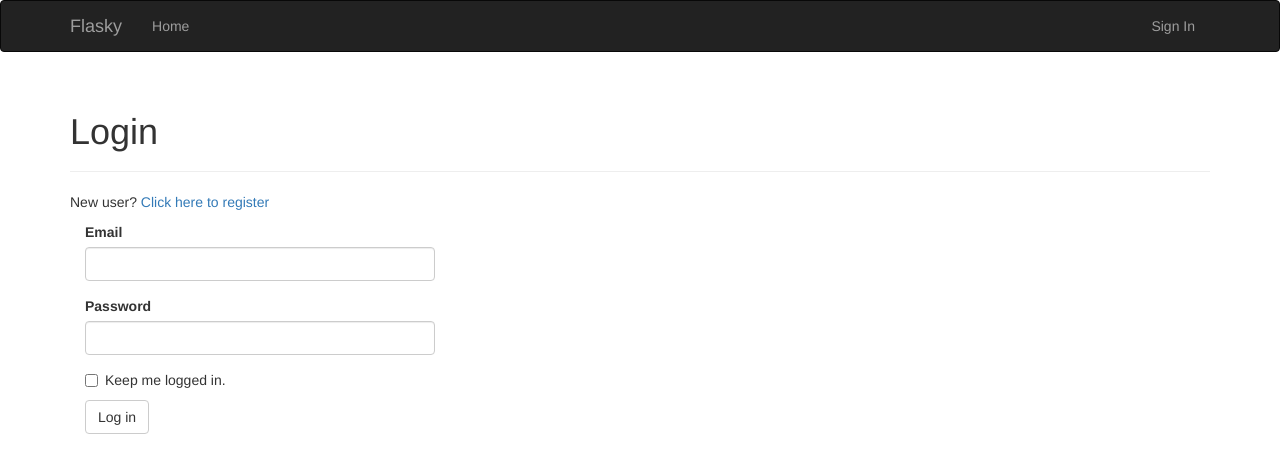
After one commit to wuxiaobai24/flask-study, a Flask app: page /auth/login in a window 1280 px wide. The commit adds this page. Shown: the top 473 px of the page. Run offline with Flask 2, Linux system fonts and the light colour scheme; some libraries are stand-ins or nearby versions.

Commit message:
增加基本的用户登录和注册功能

```diff
--- /dev/null
+++ b/app/auth/__init__.py
@@ -0,0 +1,5 @@
+from flask import Blueprint
+
+auth = Blueprint('auth',__name__)
+
+from . import views
--- /dev/null
+++ b/app/auth/forms.py
@@ -0,0 +1,31 @@
+from flask_wtf import FlaskForm
+from wtforms import StringField, PasswordField, BooleanField,SubmitField
+from wtforms.validators import Required, Length, Email, Regexp, EqualTo
+from wtforms import ValidationError
+from ..models import User
+
+class LoginForm(FlaskForm):
+    email = StringField('Email',validators=[Required(),Length(1,64),Email()])
+    password = PasswordField('Password',validators=[Required()])
+    remember_me = BooleanField('Keep me logged in.')
+    submit = SubmitField('Log in')
+
+class RegistrationForm(FlaskForm):
+    email = StringField('Email', validators = [Required(),Length(1,64),Email()])
+
+    username  = StringField('Username',validators = [
+        Required(),Length(1,64)])#,Regexp('^[A-Za-z][A-Za-z0-9_.]*S',0,
+            #'Usernames must have only letters, '
+            #'numbers, dots or underscores')])
+    password = PasswordField('Password',validators = [
+        Required(),EqualTo('password2',message='Passwords must match.')])
+    password2 = PasswordField('Comfirm password',validators = [Required()] )
+    submit = SubmitField('Register')
+
+    def validate_email(self,field):
+        if User.query.filter_by(email=field.data).first():
+            raise ValidationError('Email already registered.')
+
+    def validate_username(self,field):
+        if User.query.filter_by(username=field.data).first():
+            raise ValidationError('Username already in use.')
--- /dev/null
+++ b/app/auth/views.py
@@ -0,0 +1,47 @@
+from flask import render_template,redirect,request,url_for,flash
+from flask_login import login_user,logout_user
+from . import auth
+from ..models import User
+from flask_login import login_required
+from .forms import LoginForm,RegistrationForm
+from .. import db
+
+# 保护路由
+@auth.route('/secret')
+@login_required
+def secret():
+    return 'Only authenticated users are allowed!'
+
+#登录路由
+@auth.route('/login',methods=['GET','POST'])
+def login():
+    form = LoginForm()
+    if form.validate_on_submit():
+        user = User.query.filter_by(email=form.email.data).first()
+        if user is not None and user.verify_password(form.password.data):
+            login_user(user,form.remember_me.data)
+            return redirect(request.args.get('next') or url_for('main.index'))
+        flash('Invaild username or password')
+    return render_template('auth/login.html',form=form)
+
+#登出路由
+@auth.route('/logout')
+@login_required
+def logout():
+    logout_user()
+    flash('You have been logged out.')
+    return redirect(url_for('main.index'))
+
+#注册页面路由
+@auth.route('/register',methods=['POST','GET'])
+def register():
+    form = RegistrationForm()
+    if form.validate_on_submit():
+        user = User(email=form.email.data,
+                    username = form.username.data,
+                    password = form.password.data)
+        db.session.add(user)
+        db.session.commit()
+        flash('You can now login.')
+        return redirect(url_for('auth.login'))
+    return render_template('auth/register.html',form=form)
--- a/app/main/views.py
+++ b/app/main/views.py
@@ -6,6 +6,7 @@ from .forms import NameForm
 from .. import db
 from ..models import User
 from ..emails import send_mail
+
 
 @main.route('/',methods=['GET','POST'])
 def index():
--- /dev/null
+++ b/app/templates/auth/login.html
@@ -0,0 +1,19 @@
+{% extends "base.html" %}
+{% import "bootstrap/wtf.html" as wtf %}
+
+{% block title %}Flask - Login{% endblock %}
+
+{% block page_content %}
+<div class ="page-header">
+  <h1>Login</h1>
+</div>
+<p>
+  New user?
+  <a href="{{ url_for('auth.register') }}">
+    Click here to register
+  </a>
+</p>
+<div class="col-md-4">
+  {{ wtf.quick_form(form)}}
+</div>
+{% endblock %}
--- a/app/templates/base.html
+++ b/app/templates/base.html
@@ -29,9 +29,18 @@
             <ul class="nav navbar-nav">
                 <li><a href="/">Home</a></li>
             </ul>
+            <ul class = 'nav navbar-nav navbar-right'>
+              {% if current_user.is_authenticated %}
+                <li><a href="{{ url_for('auth.logout')}}">Sign Out</a></li>
+              {% else %}
+                <li><a href="{{ url_for('auth.login') }}">Sign In</a></li>
+              {% endif %}
+            </ul>
+
         </div>
-    </div>
+      </div>
 </div>
+
 {% endblock %}
 
 {% block content %}
@@ -43,6 +52,7 @@
         {{ message }}
     </div>
     {% endfor %}
+
     {% block page_content %}{% endblock %}
 </div>
 {% endblock %}
--- a/app/templates/index.html
+++ b/app/templates/index.html
@@ -1,12 +1,11 @@
 {% extends '/base.html' %}
-
 {% import "bootstrap/wtf.html" as wtf %}
 
 {% block title %}Flasky{% endblock %}
 
 {% block page_content %}
 <div class="page-header">
-  <h1>Hello,{% if name %}{{ name }}{%else %}Stranger{% endif %}!</h1>
+  <h1>Hello,{% if current_user.is_authenticated %}{{ name }}{%else %}Stranger{% endif %}!</h1>
   {% if not known %}
   <p>Pleased to meet you!</p>
   {% else %}
```
Also changed, not shown: app/__init__.py (+10 -0 lines), app/models.py (+25 -1 lines), app/templates/auth/register.html (added, +13 -0 lines), tests/test_user_model.py (added, +17 -0 lines).
